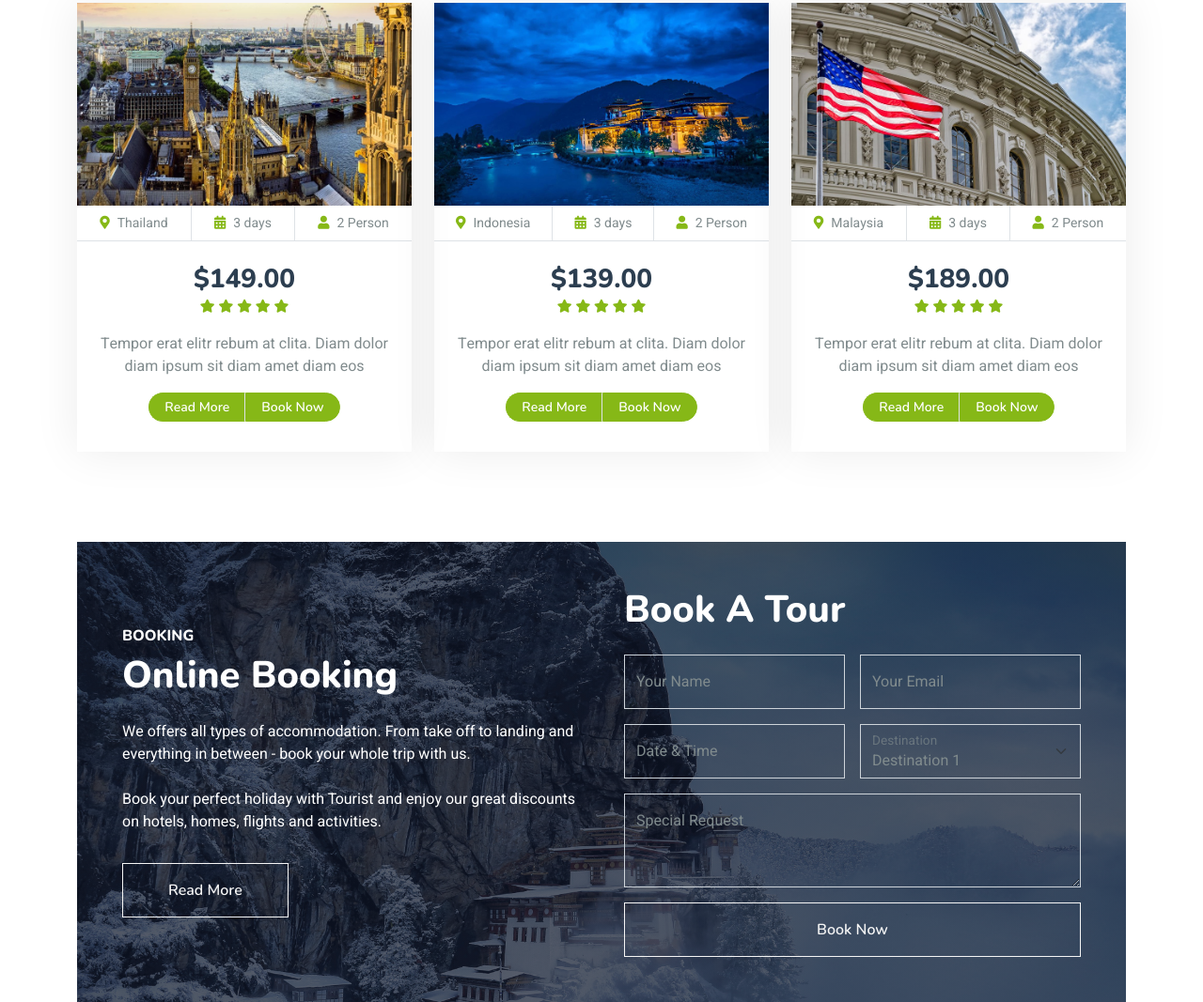
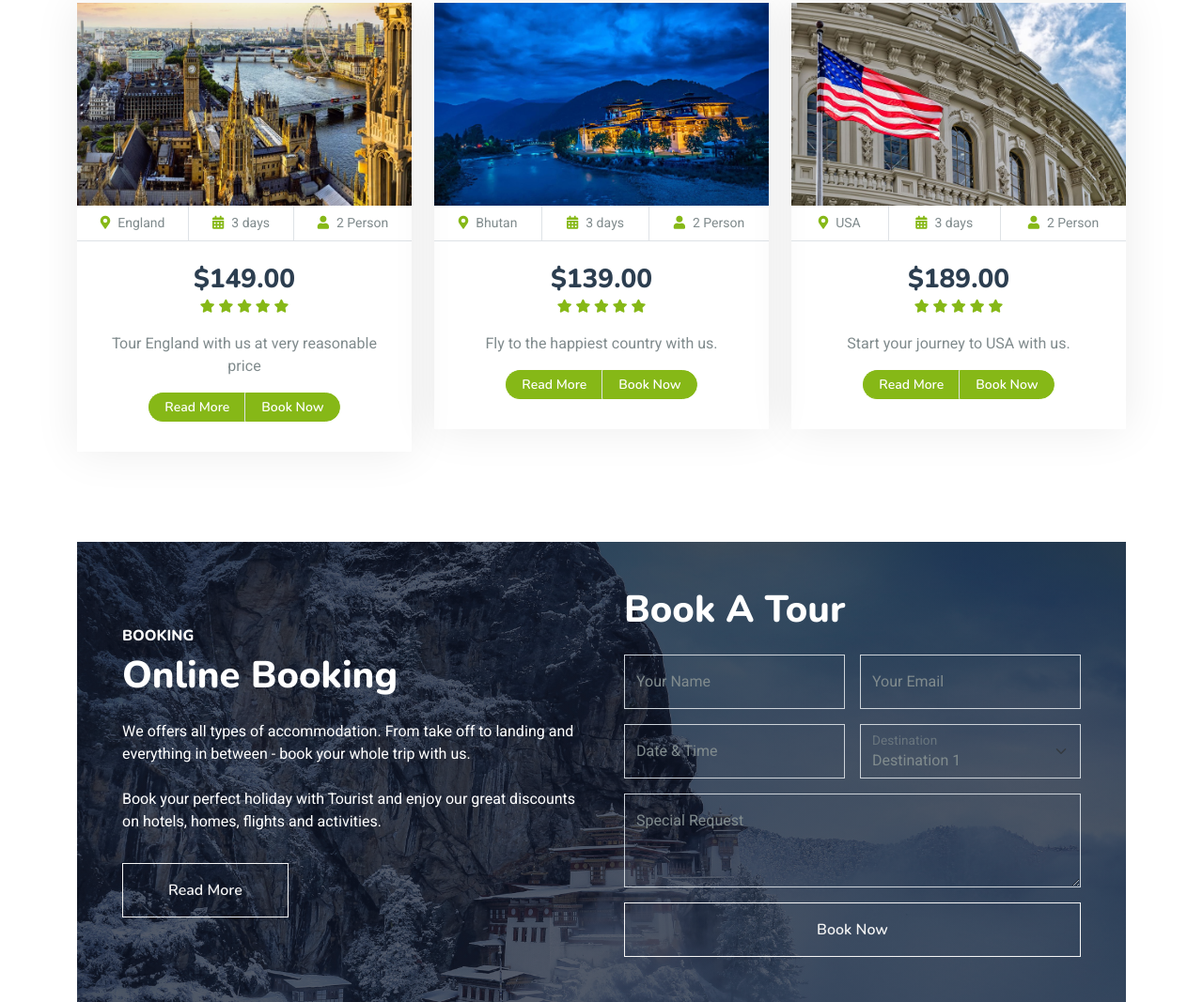
Before and after one commit to kinley2023/tour-group, a plain HTML site: page package.html in a window 1280 px wide. Shown: the part 773-1840 px from the top of the page at 94% size. Drawn offline with nearby package versions, Linux system fonts and the light colour scheme.

Commit message:
Update package.html

```diff
--- a/package.html
+++ b/package.html
@@ -133,7 +133,7 @@
                             <img class="img-fluid" src="image/destination-eng.jpg" alt="">
                         </div>
                         <div class="d-flex border-bottom">
-                            <small class="flex-fill text-center border-end py-2"><i class="fa fa-map-marker-alt text-primary me-2"></i>Thailand</small>
+                            <small class="flex-fill text-center border-end py-2"><i class="fa fa-map-marker-alt text-primary me-2"></i>England</small>
                             <small class="flex-fill text-center border-end py-2"><i class="fa fa-calendar-alt text-primary me-2"></i>3 days</small>
                             <small class="flex-fill text-center py-2"><i class="fa fa-user text-primary me-2"></i>2 Person</small>
                         </div>
@@ -146,7 +146,7 @@
                                 <small class="fa fa-star text-primary"></small>
                                 <small class="fa fa-star text-primary"></small>
                             </div>
-                            <p>Tempor erat elitr rebum at clita. Diam dolor diam ipsum sit diam amet diam eos</p>
+                            <p>Tour England with us at very reasonable price </p>
                             <div class="d-flex justify-content-center mb-2">
                                 <a href="#" class="btn btn-sm btn-primary px-3 border-end" style="border-radius: 30px 0 0 30px;">Read More</a>
                                 <a href="#" class="btn btn-sm btn-primary px-3" style="border-radius: 0 30px 30px 0;">Book Now</a>
@@ -160,7 +160,7 @@
                             <img class="img-fluid" src="image/punakha.jpg" alt="">
                         </div>
                         <div class="d-flex border-bottom">
-                            <small class="flex-fill text-center border-end py-2"><i class="fa fa-map-marker-alt text-primary me-2"></i>Indonesia</small>
+                            <small class="flex-fill text-center border-end py-2"><i class="fa fa-map-marker-alt text-primary me-2"></i>Bhutan</small>
                             <small class="flex-fill text-center border-end py-2"><i class="fa fa-calendar-alt text-primary me-2"></i>3 days</small>
                             <small class="flex-fill text-center py-2"><i class="fa fa-user text-primary me-2"></i>2 Person</small>
                         </div>
@@ -173,7 +173,7 @@
                                 <small class="fa fa-star text-primary"></small>
                                 <small class="fa fa-star text-primary"></small>
                             </div>
-                            <p>Tempor erat elitr rebum at clita. Diam dolor diam ipsum sit diam amet diam eos</p>
+                            <p>Fly to the happiest country with us.</p>
                             <div class="d-flex justify-content-center mb-2">
                                 <a href="#" class="btn btn-sm btn-primary px-3 border-end" style="border-radius: 30px 0 0 30px;">Read More</a>
                                 <a href="#" class="btn btn-sm btn-primary px-3" style="border-radius: 0 30px 30px 0;">Book Now</a>
@@ -187,7 +187,7 @@
                             <img class="img-fluid" src="image/destination-Flag.jpg" alt="">
                         </div>
                         <div class="d-flex border-bottom">
-                            <small class="flex-fill text-center border-end py-2"><i class="fa fa-map-marker-alt text-primary me-2"></i>Malaysia</small>
+                            <small class="flex-fill text-center border-end py-2"><i class="fa fa-map-marker-alt text-primary me-2"></i>USA</small>
                             <small class="flex-fill text-center border-end py-2"><i class="fa fa-calendar-alt text-primary me-2"></i>3 days</small>
                             <small class="flex-fill text-center py-2"><i class="fa fa-user text-primary me-2"></i>2 Person</small>
                         </div>
@@ -200,7 +200,7 @@
                                 <small class="fa fa-star text-primary"></small>
                                 <small class="fa fa-star text-primary"></small>
                             </div>
-                            <p>Tempor erat elitr rebum at clita. Diam dolor diam ipsum sit diam amet diam eos</p>
+                            <p>Start your journey to USA with us.</p>
                             <div class="d-flex justify-content-center mb-2">
                                 <a href="#" class="btn btn-sm btn-primary px-3 border-end" style="border-radius: 30px 0 0 30px;">Read More</a>
                                 <a href="#" class="btn btn-sm btn-primary px-3" style="border-radius: 0 30px 30px 0;">Book Now</a>
@@ -293,7 +293,7 @@
                         <h5 class="mt-4">Choose A Destination</h5>
                         <hr class="w-25 mx-auto bg-primary mb-1">
                         <hr class="w-50 mx-auto bg-primary mt-0">
-                        <p class="mb-0">Tempor erat elitr rebum clita dolor diam ipsum sit diam amet diam eos erat ipsum et lorem et sit sed stet lorem sit</p>
+                        <p class="mb-0">Choose a destination with us at a very reasonable price and enjoy your journey with your loved ones.</p>
                     </div>
                 </div>
                 <div class="col-lg-4 col-sm-6 text-center pt-4 wow fadeInUp" data-wow-delay="0.3s">
@@ -304,7 +304,7 @@
                         <h5 class="mt-4">Pay Online</h5>
                         <hr class="w-25 mx-auto bg-primary mb-1">
                         <hr class="w-50 mx-auto bg-primary mt-0">
-                        <p class="mb-0">Tempor erat elitr rebum clita dolor diam ipsum sit diam amet diam eos erat ipsum et lorem et sit sed stet lorem sit</p>
+                        <p class="mb-0"<p>Book your perfect holiday with Tourist and enjiy our great discount on hotels, home, flights and activities.</p>
                     </div>
                 </div>
                 <div class="col-lg-4 col-sm-6 text-center pt-4 wow fadeInUp" data-wow-delay="0.5s">
@@ -315,7 +315,7 @@
                         <h5 class="mt-4">Fly Today</h5>
                         <hr class="w-25 mx-auto bg-primary mb-1">
                         <hr class="w-50 mx-auto bg-primary mt-0">
-                        <p class="mb-0">Tempor erat elitr rebum clita dolor diam ipsum sit diam amet diam eos erat ipsum et lorem et sit sed stet lorem sit</p>
+                        <p class="mb-0">Book your perfect holiday with Tourist and enjiy our great discount on hotels, home, flights and activities.</p>
                     </div>
                 </div>
             </div>
```
